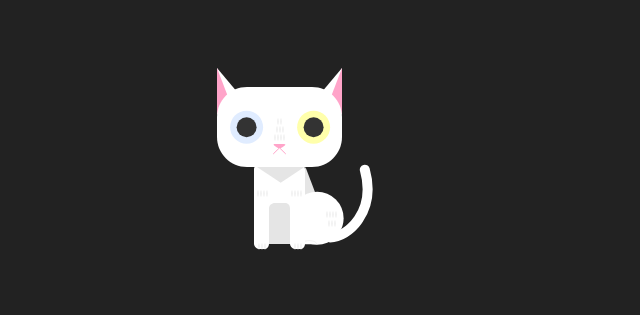
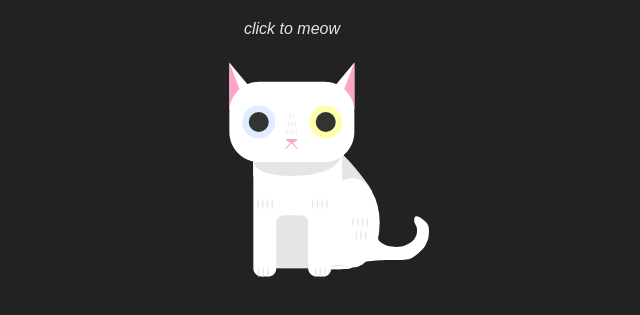
Before and after one commit to derekhouck/snowflakecat, a plain HTML site: page index.html in a window 1280 px wide. Shown: the part 285-600 px from the top of the page, without its empty margins (348-988 px from the left). Drawn offline with nearby package versions, Linux system fonts and the light colour scheme.

Commit message:
Add click to meow functionality

```diff
--- a/css/main.css
+++ b/css/main.css
@@ -105,6 +105,13 @@ body {
 	justify-content: center;
 	text-align: center;
 	width: 100vw;
+}
+em {
+	display: block;
+	text-transform: lowercase;
+}
+#snowflake:hover {
+	cursor: pointer;
 }
 
 
--- a/index.html
+++ b/index.html
@@ -25,7 +25,9 @@
         <![endif]-->
 
 		<h1>Snowflake</h1>
-		<img src="img/snowflakecat.svg" alt="Snowflake" />
+		<em>Click to meow</em>
+		<img id="snowflake" src="img/snowflakecat-v2.svg" alt="Snowflake" onclick="play()" />
+		<audio id="audio" src="audio/meow.mp3"></audio>
 
         <script src="https://code.jquery.com/jquery-1.12.0.min.js"></script>
         <script>window.jQuery || document.write('<script src="js/vendor/jquery-1.12.0.min.js"><\/script>')</script>
--- a/js/main.js
+++ b/js/main.js
@@ -0,0 +1,4 @@
+function play(){
+	var audio = document.getElementById("audio");
+	audio.play();
+}
```
Also changed, not shown: img/snowflakecat-v2.svg (added), 1 other file.
